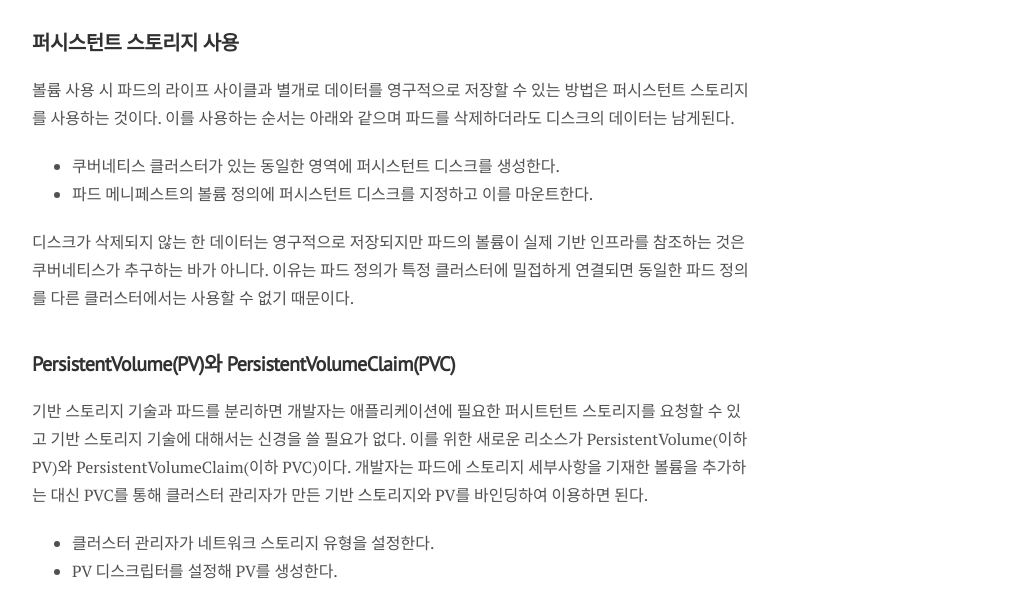
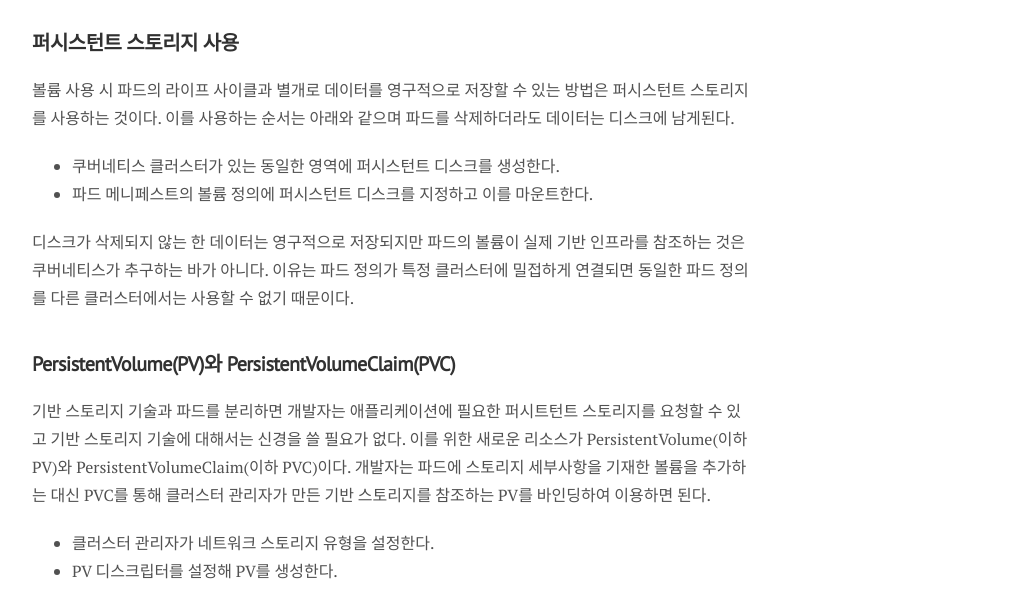
Before and after one commit to jini-lee/jini-lee.github.com, a Jekyll site: the page built from _posts/kubernetes/2020-07-16-volume-2.md, in a window 1280 px wide and 1287 px high. Shown: the part 300-889 px from the top of the window, without its empty margins (248-1276 px from the left). Built offline with Jekyll 4.4.1, drawn with Linux system fonts in a browser that asks for light colours; nearby versions of some CDN libraries; comment, search, counter and statistics services are not loaded.

Commit message:
Update 2020-07-16-volume-2.md

```diff
--- a/_posts/kubernetes/2020-07-16-volume-2.md
+++ b/_posts/kubernetes/2020-07-16-volume-2.md
@@ -12,7 +12,7 @@ comments: true
 ## 퍼시스턴트 스토리지 사용
 
 볼륨 사용 시 파드의 라이프 사이클과 별개로 데이터를 영구적으로 저장할 수 있는 방법은 퍼시스턴트 스토리지를 사용하는 것이다.
-이를 사용하는 순서는 아래와 같으며 파드를 삭제하더라도 디스크의 데이터는 남게된다.
+이를 사용하는 순서는 아래와 같으며 파드를 삭제하더라도 데이터는 디스크에 남게된다.
 
  - 쿠버네티스 클러스터가 있는 동일한 영역에 퍼시스턴트 디스크를 생성한다.
  - 파드 메니페스트의 볼륨 정의에 퍼시스턴트 디스크를 지정하고 이를 마운트한다.
@@ -23,7 +23,7 @@ comments: true
 ## PersistentVolume(PV)와 PersistentVolumeClaim(PVC)
 기반 스토리지 기술과 파드를 분리하면 개발자는 애플리케이션에 필요한 퍼시트턴트 스토리지를 요청할 수 있고 기반 스토리지 기술에 대해서는 신경을 쓸 필요가 없다.
 이를 위한 새로운 리소스가 PersistentVolume(이하 PV)와 PersistentVolumeClaim(이하 PVC)이다.
-개발자는 파드에 스토리지 세부사항을 기재한 볼륨을 추가하는 대신 PVC를 통해 클러스터 관리자가 만든 기반 스토리지와 PV를 바인딩하여 이용하면 된다.
+개발자는 파드에 스토리지 세부사항을 기재한 볼륨을 추가하는 대신 PVC를 통해 클러스터 관리자가 만든 기반 스토리지를 참조하는 PV를 바인딩하여 이용하면 된다.
 
  - 클러스터 관리자가 네트워크 스토리지 유형을 설정한다.
  - PV 디스크립터를 설정해 PV를 생성한다.
```
